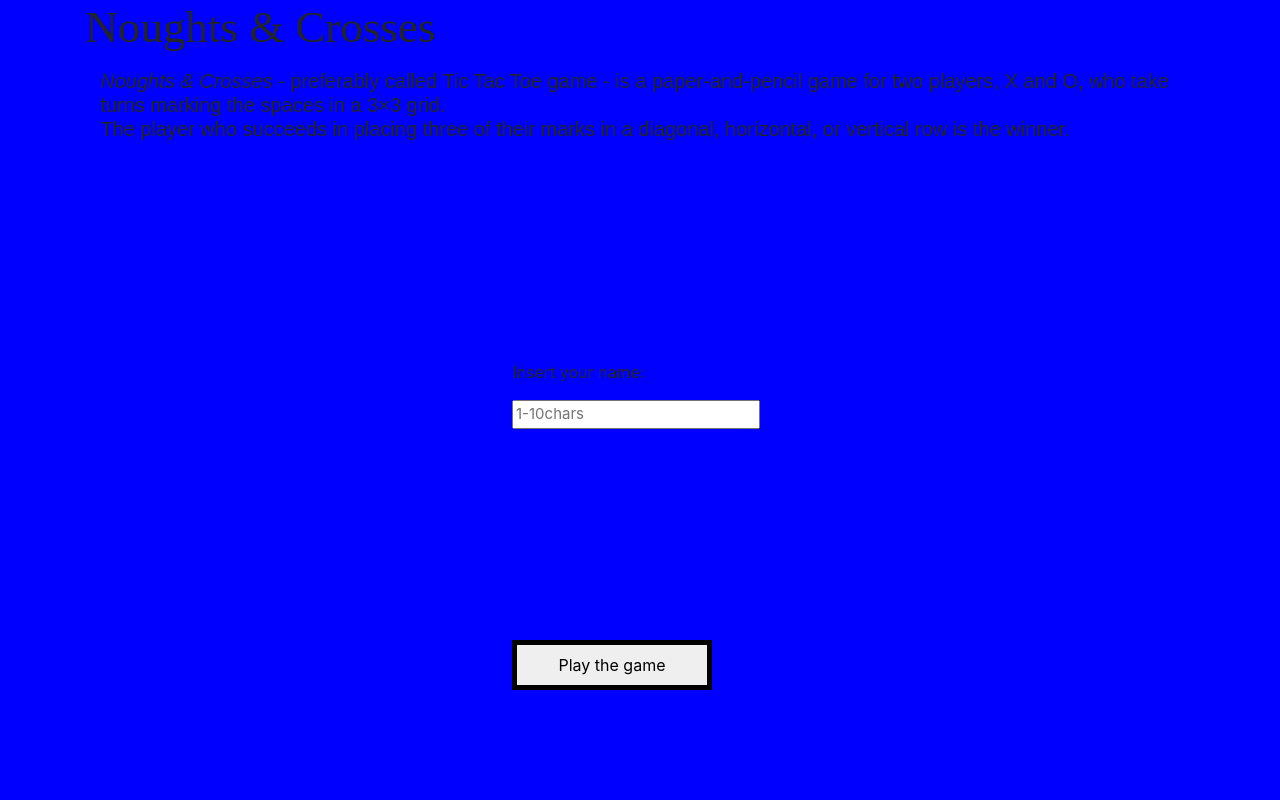
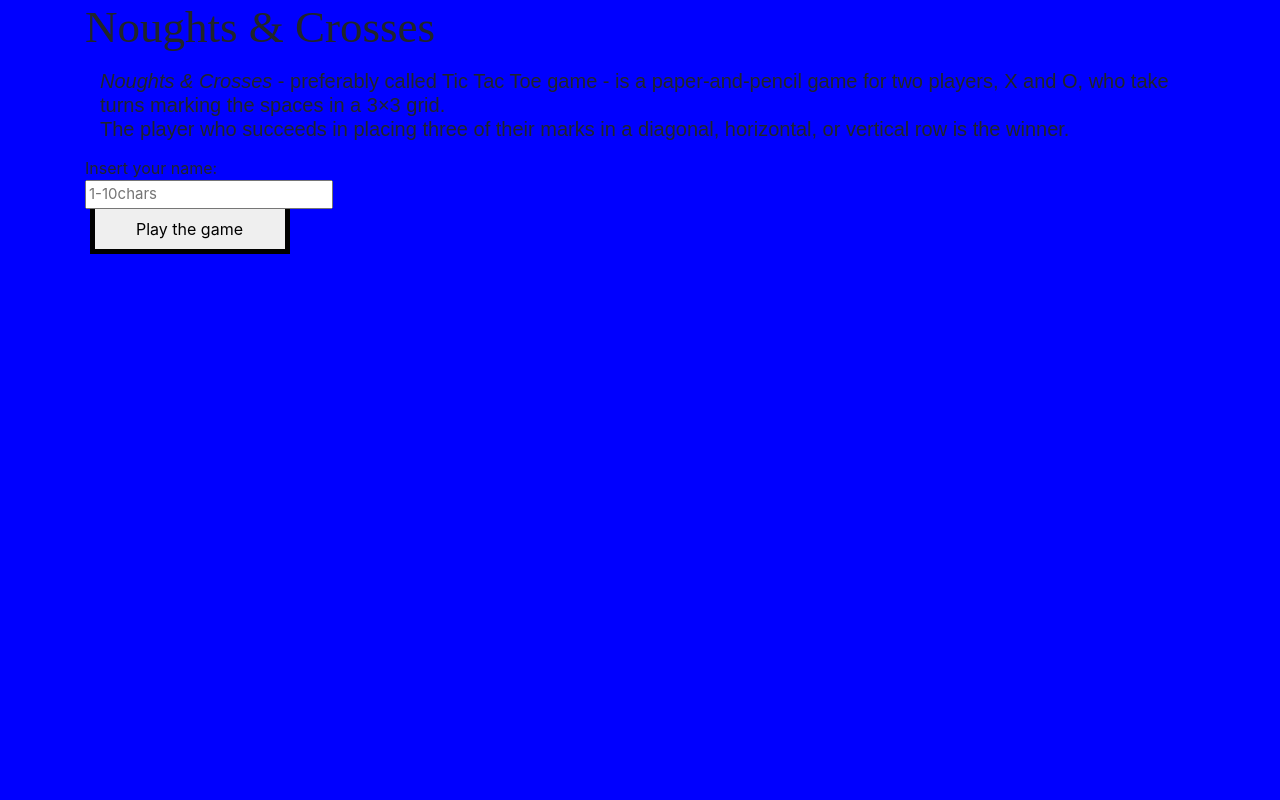
Before and after one commit to Paravati/Noughts_Crosses, a Flask app: page / in a window 1280 px wide. Run offline with Flask 2, Linux system fonts and the light colour scheme; some libraries are stand-ins or nearby versions.

Commit message:
height on 100vh instead of 100% - done but div not working properly

```diff
--- a/static/script.js
+++ b/static/script.js
@@ -23,7 +23,6 @@ function replay(){
 }
 
 function reload(){
-//    location.reload();
     fields = [0, 1, 2, 3, 4, 5, 6, 7, 8]
     isPlayerMove = true
     listWithFields = ["arr0", "arr1", "arr2", "arr3", "arr4", "arr5", "arr6", "arr7", "arr8"]
@@ -68,8 +67,6 @@ function playerMove(el){
         img.width = 80;
         img.height = 80;
         document.getElementById(el).appendChild(img)
-//        document.getElementById(el).innerHTML = 'X';
-//        console.log("Wykonano ruch")
         removeFieldFromPossibleFields(el, 'User');
         isPlayerMove=false;
         win = checkIfWin();
@@ -165,7 +162,7 @@ function displayDate() {
   document.getElementById("demo").innerHTML = Date();
 }
 
-function show_the_board() {
+function show_the_board() {  // html text as string processed into JS
     let board_string = '';
     board_string+=`
     <table>
--- a/static/style.css
+++ b/static/style.css
@@ -2,6 +2,7 @@ body {
     margin:0;
     padding:0;
     background:blue;
+    height: 100vh;
 }
 
 h1{
@@ -35,16 +36,17 @@ height: 50px;
 width: 200px;
 border: 5px solid black;
 text-size: 20px;
-position: absolute;
-left: 40%;
-top: 80%;
+position: auto;
+}
+
+#error_message{
+text-size: 30px;
+text-color: red;
 }
 
 #fname{
 font-size: 15px;
 position:absolute;
-left: 40%;
-top: 50%;
 
 }
 
@@ -62,6 +64,8 @@ fname[type=text]:focus { /* gdy najezdza sie na pole z nickiem to sie zmienia ob
 #labelForFname{
 font-size: 20px solid;
 position:absolute;
-left: 40%;
-top: 45%;
 }
+
+main{
+height: 100%;
+}
--- a/templates/index.html
+++ b/templates/index.html
@@ -10,12 +10,16 @@
               game for two players, X and O, who take turns marking the spaces in a 3×3 grid. <br>
               The player who succeeds in placing three of their marks in a diagonal, horizontal,
               or vertical row is the winner.</h2>
+            <div>
                 <form>
                     <label id="labelForFname" for="fname" >Insert your name:</label><br>
                     <input type="text" id="fname" name="fname" placeholder="1-10chars" onFocus="this.value=''"><br>
                 </form>
-<!--              <button id="clickon"><a href="{{url_for('play')}}">Play the game</a></button>-->
+
+                <label id="error_message"></label>
                 <button id="clickon">Play the game</button>
+            </div>
+
         </div>
     </div>
 </main>
--- a/templates/play.html
+++ b/templates/play.html
@@ -7,7 +7,7 @@
     <link rel="shortcut icon" href="#" />  <!--blad favicon.ico -->
     <link rel="stylesheet" href="https://stackpath.bootstrapcdn.com/bootstrap/4.3.1/css/bootstrap.min.css"
           integrity="sha384-ggOyR0iXCbMQv3Xipma34MD+dH/1fQ784/j6cY/iJTQUOhcWr7x9JvoRxT2MZw1T" crossorigin="anonymous">
-    <link rel="stylesheet" href="{{ url_for('static', filename='style.css')}}" , type="text/css"/>
+    <link rel="stylesheet" type="text/css" href="{{url_for('static', filename='style.css')}}">
 </head>
 <body>
     <div id="name_to_display"></div>
```
Lines whose indentation alone changed are shown as unchanged.
